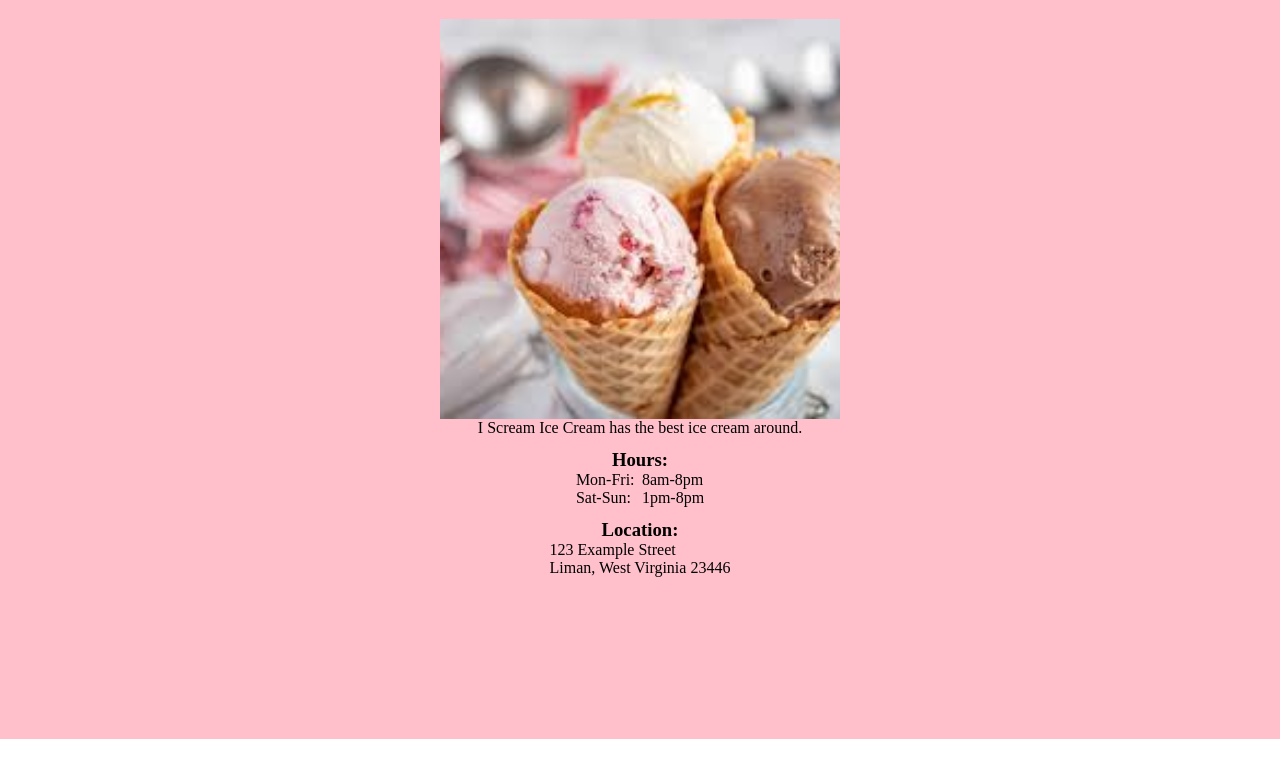
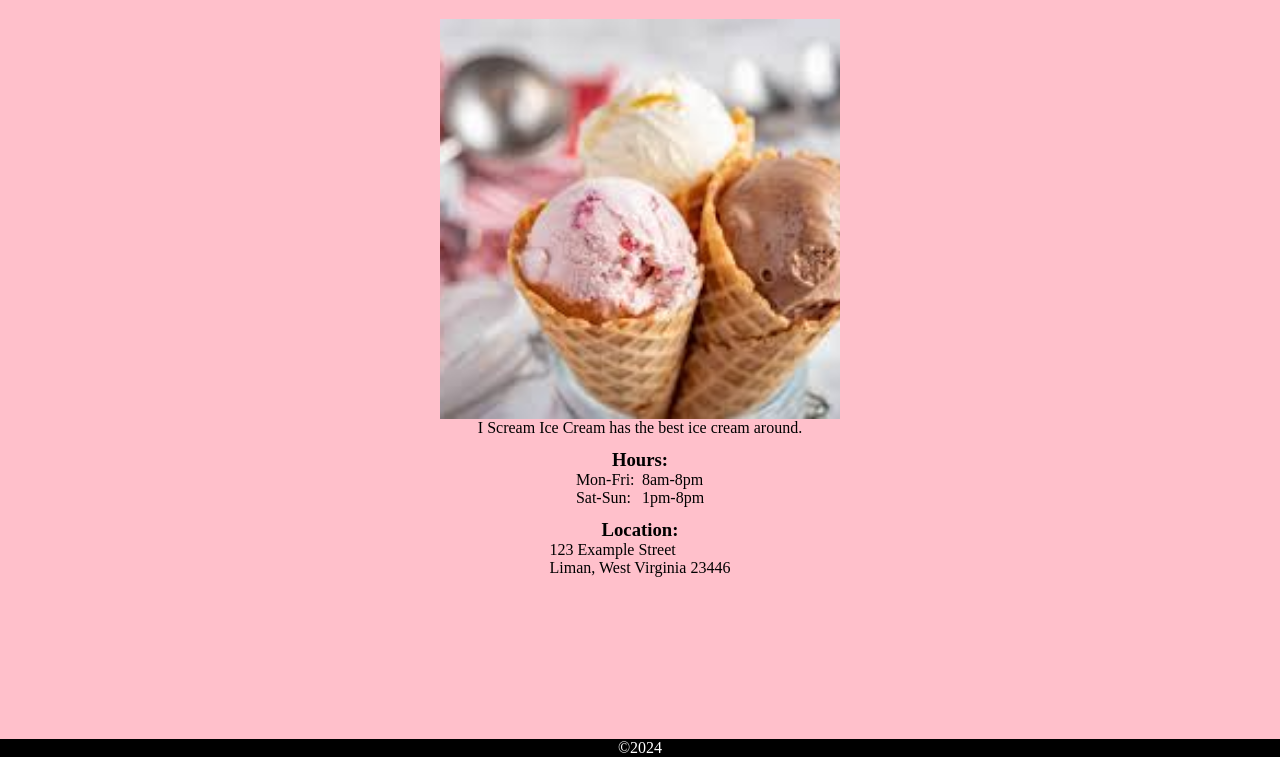
Before and after one commit to AlexBuly/project-restaurant-page, a website built with webpack: page src/index.html in a window 1280 px wide. Shown: the part 82-839 px from the top of the page. Built offline with nearby package versions, Linux system fonts and the light colour scheme.

Commit message:
Adds footer

```diff
--- /dev/null
+++ b/src/footer.js
@@ -0,0 +1,16 @@
+const Footer = () => {
+    const footer = document.querySelector(".footer");
+
+    const copyright = document.createElement("p");
+    copyright.innerHTML = "\xa9";
+    footer.appendChild(copyright);
+
+    const date = new Date();
+    let year = date.getFullYear();
+
+    const currYear = document.createElement("p");
+    currYear.textContent = year;
+    footer.appendChild(currYear);
+}
+
+export default Footer;
--- a/src/index.html
+++ b/src/index.html
@@ -14,5 +14,6 @@
         </nav>
     </header>
     <div id="content"></div>
+    <footer class="footer"></footer>
 </body>
 </html>
--- a/src/index.js
+++ b/src/index.js
@@ -1,5 +1,7 @@
 import _ from 'lodash';
 import './style.css';
 import Home from './home.js';
+import Footer from './footer.js';
 
 Home();
+Footer();
--- a/src/style.css
+++ b/src/style.css
@@ -68,3 +68,10 @@ img {
     }
 
 }
+
+.footer {
+    background-color: black;
+    color: white;
+    display: flex;
+    justify-content: center;
+}
```
